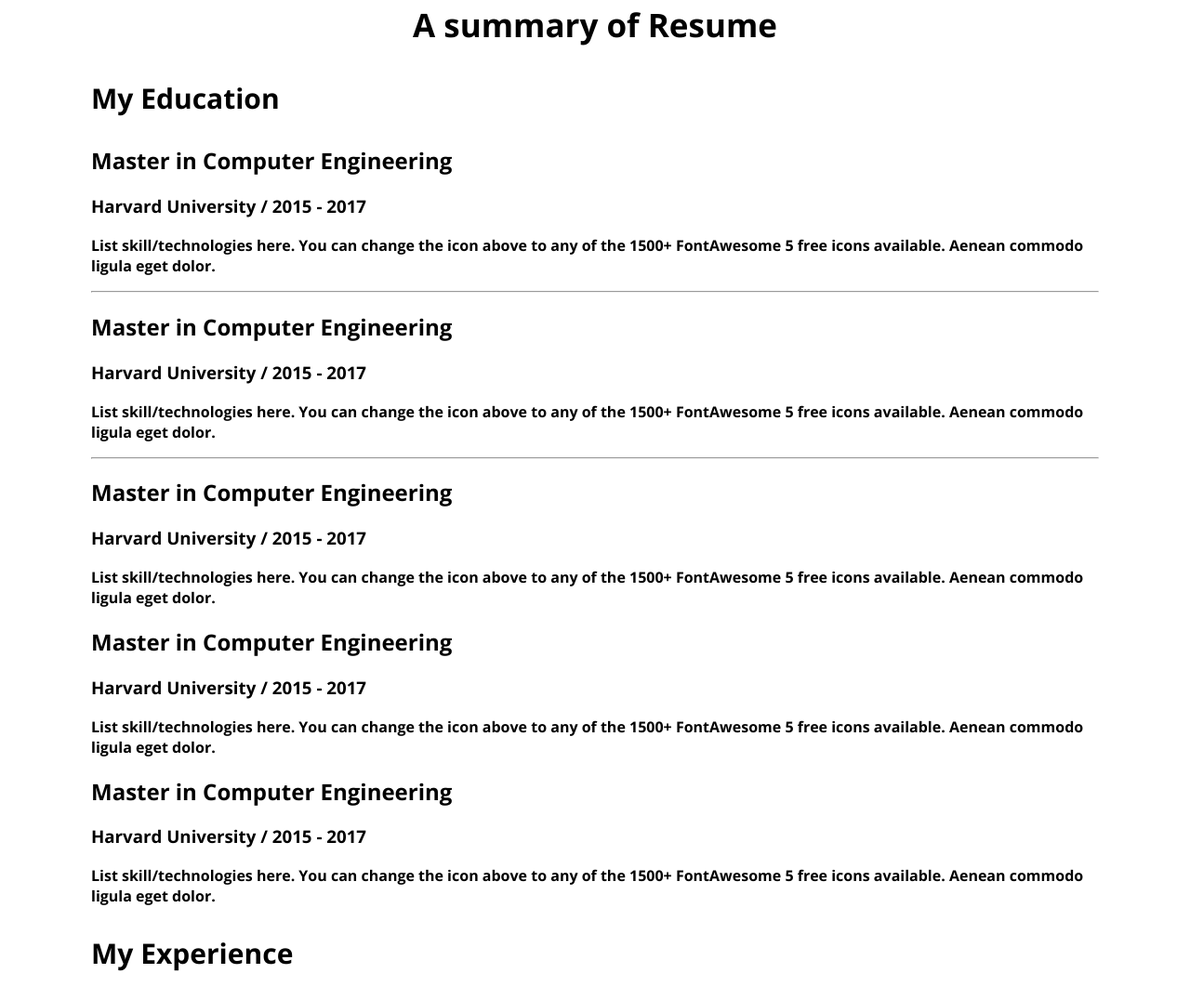
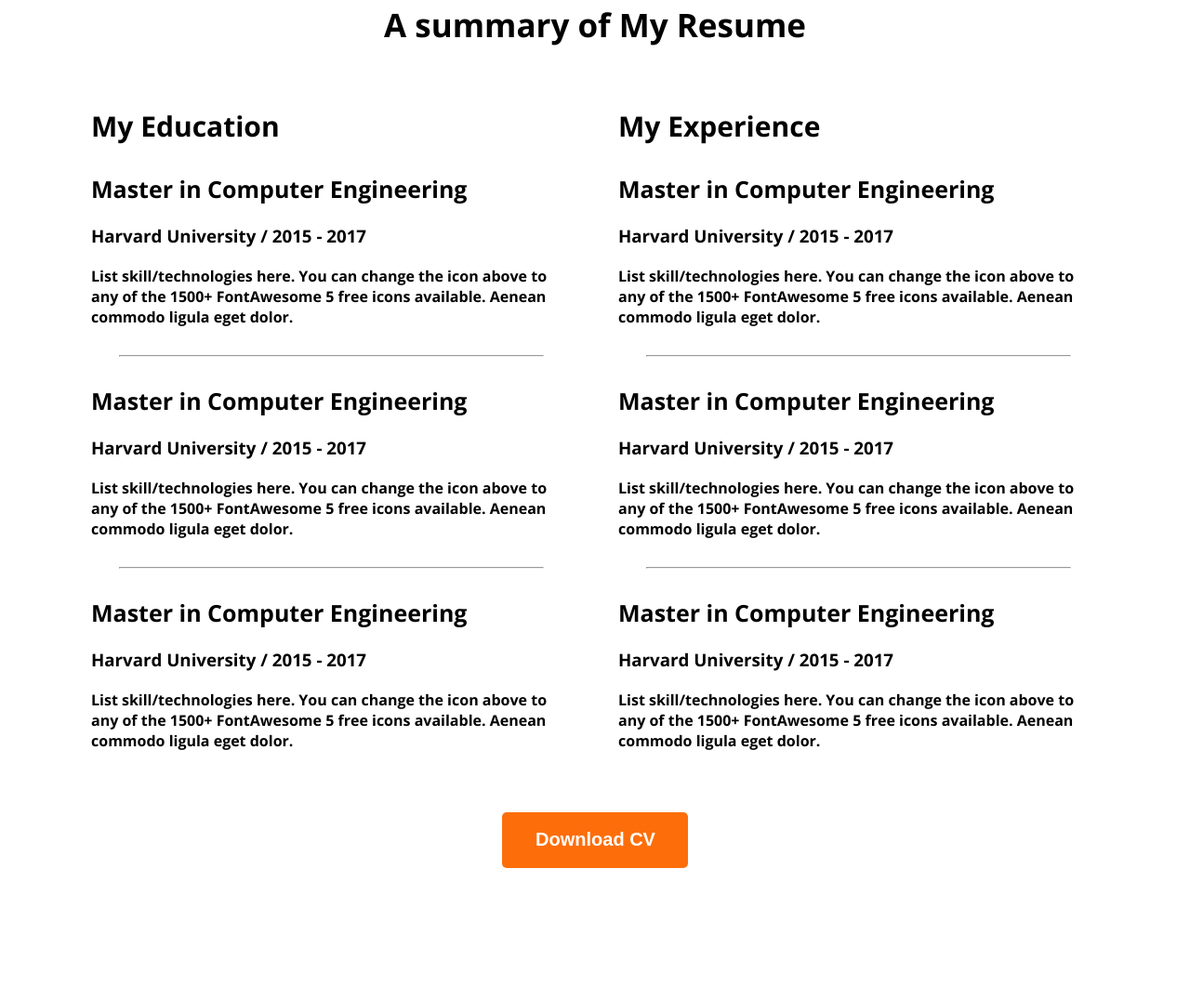
Before and after one commit to Indro12345/web-site-portfolio, a plain HTML site: page index.html in a window 1280 px wide. Shown: the part 2322-3398 px from the top of the page at 93% size. After the commit the page ends 3264 px from the top, so only its background shows below. Drawn offline with nearby package versions, Linux system fonts and the light colour scheme.

Commit message:
first commit

```diff
--- a/index.html
+++ b/index.html
@@ -82,10 +82,11 @@
                     <p class="skill-description">List skill/technologies here. You can change the icon above to any of the 1500+ FontAwesome 5 free icons available. Aenean commodo ligula eget dolor.</p>
                 </div>
             </div>
+
         </section>
-        <!--Resume section-->
+        <!-- Resume section -->
         <section>
-            <h3 class="section-title">A summary of Resume</h3>
+            <h3 class="section-title">A summary of My Resume</h3>
             <div class="resume-container">
                 <div class="resume-column">
                     <h3 class="resume-column-title">My Education</h3>
@@ -96,23 +97,13 @@
                             to any of the 1500+ FontAwesome 5 free icons available. Aenean commodo ligula eget dolor.</p>
                     </div>
                     <hr>
+                    <div class="resume-item">
                         <h2 class="resume-item-title">Master in Computer Engineering</h2>
                         <h3 class="resume-item-institute">Harvard University / 2015 - 2017</h3>
                         <p class="resume-item-description">List skill/technologies here. You can change the icon above
                             to any of the 1500+ FontAwesome 5 free icons available. Aenean commodo ligula eget dolor.</p>
                     </div>
                     <hr>
-                        <h2 class="resume-item-title">Master in Computer Engineering</h2>
-                        <h3 class="resume-item-institute">Harvard University / 2015 - 2017</h3>
-                        <p class="resume-item-description">List skill/technologies here. You can change the icon above
-                            to any of the 1500+ FontAwesome 5 free icons available. Aenean commodo ligula eget dolor.</p>
-                    </div>
-                    <div class="resume-item">
-                        <h2 class="resume-item-title">Master in Computer Engineering</h2>
-                        <h3 class="resume-item-institute">Harvard University / 2015 - 2017</h3>
-                        <p class="resume-item-description">List skill/technologies here. You can change the icon above
-                            to any of the 1500+ FontAwesome 5 free icons available. Aenean commodo ligula eget dolor.</p>
-                    </div>
                     <div class="resume-item">
                         <h2 class="resume-item-title">Master in Computer Engineering</h2>
                         <h3 class="resume-item-institute">Harvard University / 2015 - 2017</h3>
@@ -122,7 +113,31 @@
                 </div>
                 <div class="resume-column">
                     <h3 class="resume-column-title">My Experience</h3>
+                    <div class="resume-item">
+                        <h2 class="resume-item-title">Master in Computer Engineering</h2>
+                        <h3 class="resume-item-institute">Harvard University / 2015 - 2017</h3>
+                        <p class="resume-item-description">List skill/technologies here. You can change the icon above
+                            to any of the 1500+ FontAwesome 5 free icons available. Aenean commodo ligula eget dolor.</p>
+                    </div>
+                    <hr>
+                    <div class="resume-item">
+                        <h2 class="resume-item-title">Master in Computer Engineering</h2>
+                        <h3 class="resume-item-institute">Harvard University / 2015 - 2017</h3>
+                        <p class="resume-item-description">List skill/technologies here. You can change the icon above
+                            to any of the 1500+ FontAwesome 5 free icons available. Aenean commodo ligula eget dolor.</p>
+                    </div>
+                    <hr>
+                    <div class="resume-item">
+                        <h2 class="resume-item-title">Master in Computer Engineering</h2>
+                        <h3 class="resume-item-institute">Harvard University / 2015 - 2017</h3>
+                        <p class="resume-item-description">List skill/technologies here. You can change the icon above
+                            to any of the 1500+ FontAwesome 5 free icons available. Aenean commodo ligula eget dolor.</p>
+                    </div>
                 </div>
+                </div>
+            </div>
+            <div class="download-cd">
+                <button class="but-primary">Download CV</button>
             </div>
         </section>
     </main>
--- a/styles/web.css
+++ b/styles/web.css
@@ -165,4 +165,32 @@ main section {
     color: #474747);
     font-size: 30px;
     font-weight: 700;
+    margin-buttom: 10px;
 }
+.resume-item-institute {
+    margin-bottom: 20px;
+    margin-top: 0px;
+}
+
+.resume-container {
+    display: flex;
+    gap: 50px;
+}
+
+.resume-item-title {
+    color: #474747);
+    font-size: 25px;
+    font-weight: 700;
+}
+
+.resume-item-institute,
+.resume-item-description {
+    color: color: #757575);
+}
+.resume-container hr {
+    margin: 30px;
+}
+.download-cd {
+    text-align: center;
+    margin-top: 50px;
+}
```
